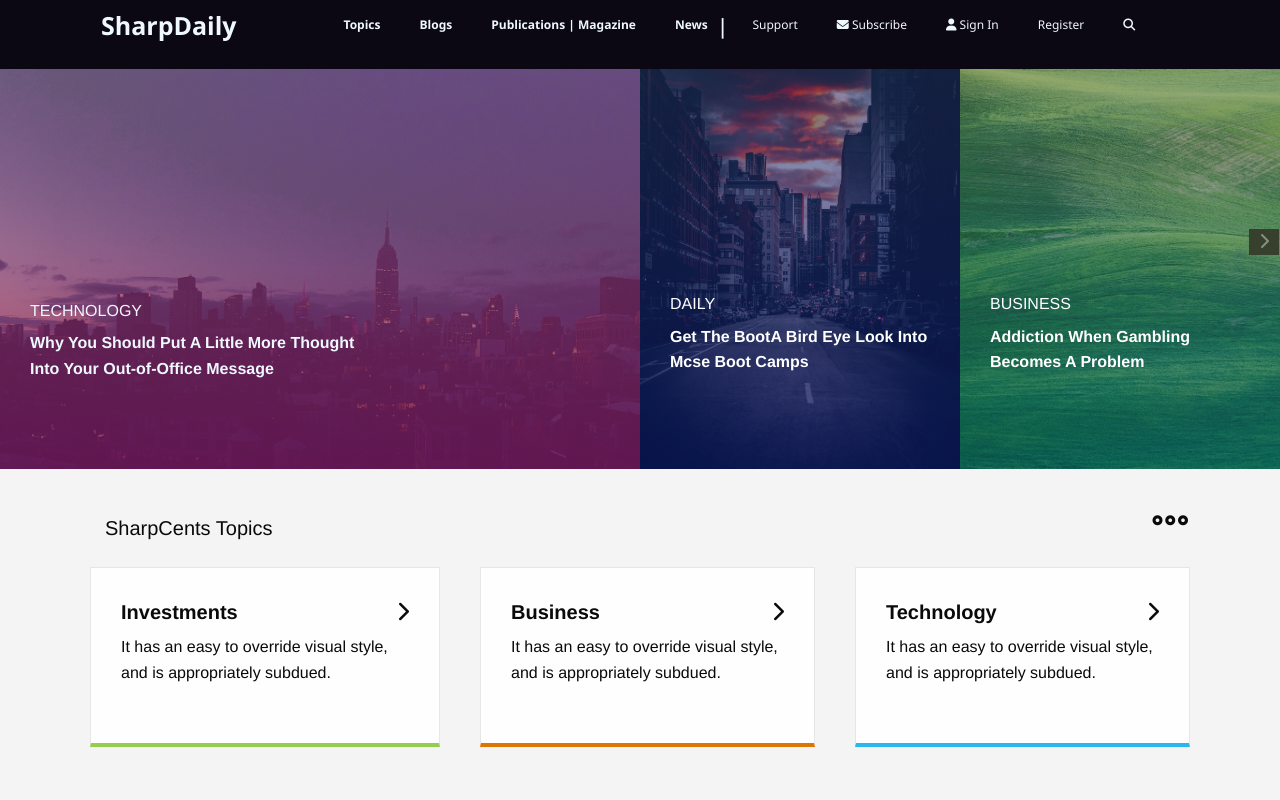
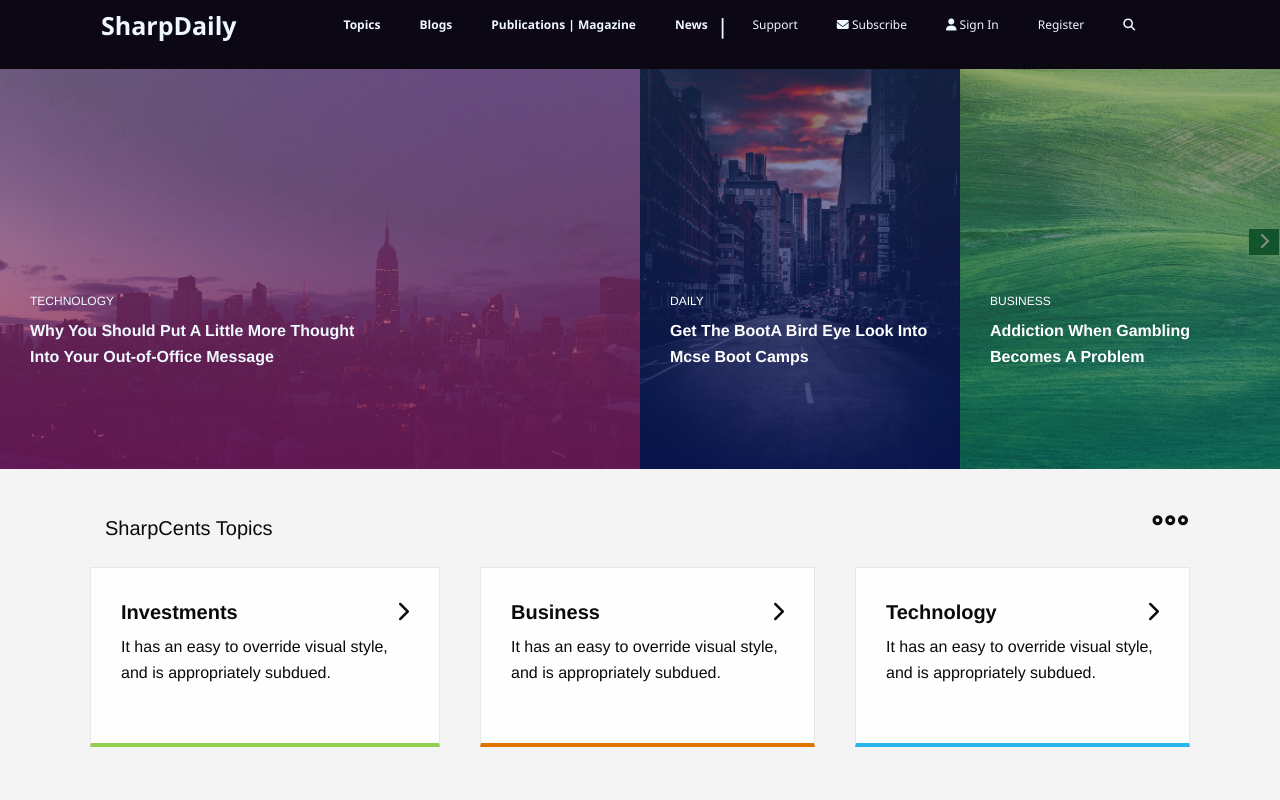
Before and after one commit to collynce/STYLING-CHALLENGE-07-DEC-2019, a plain HTML site: page design/index.html in a window 1280 px wide. Shown: the top 800 px of the page. Drawn offline with Linux system fonts and the light colour scheme.

Commit message:
Initial Commit

```diff
--- a/design/index.html
+++ b/design/index.html
@@ -34,23 +34,23 @@
                 <section style="color: aliceblue;
           font-weight: bold;
           //text-align: center;
-          padding: 36% 30px 0;">
+          padding: 35% 30px 0;">
 
-                    <h6>TECHNOLOGY</h6>
+                    <h6 style="font-size: 12px">TECHNOLOGY</h6>
                     <p>Why You Should Put A Little More Thought <br> Into Your Out-of-Office Message</p>
                 </section>
             </div>
             <div class="cell medium-auto">
                 <section class="hero_text">
-                    <h6>DAILY</h6>
+                    <h6 style="font-size: 12px">DAILY</h6>
                     <p>Get The BootA Bird Eye Look Into Mcse Boot Camps</p>
                 </section>
             </div>
             <div class="cell medium-auto">
-                <p style="float: right; margin: 50% 1px 0 0; width: 30px; background:rgba(54  64	44	) "><i style="padding: 0 0 0 10px; text-align: center; color: rgba(134	145	127	)"  class="fas fa-chevron-right"></i></p>
+                <p style="float: right; margin: 50% 1px 0 0; width: 30px; background:rgba(20  84	44); "><i style="padding: 0 0 0 10px; text-align: center; color: rgba(134	145	127	)"  class="fas fa-chevron-right"></i></p>
                 <section class="hero_text">
 
-                    <h6>BUSINESS</h6>
+                    <h6 style="font-size: 12px">BUSINESS</h6>
                     <p>Addiction When Gambling Becomes A Problem</p>
 
                 </section>
```
